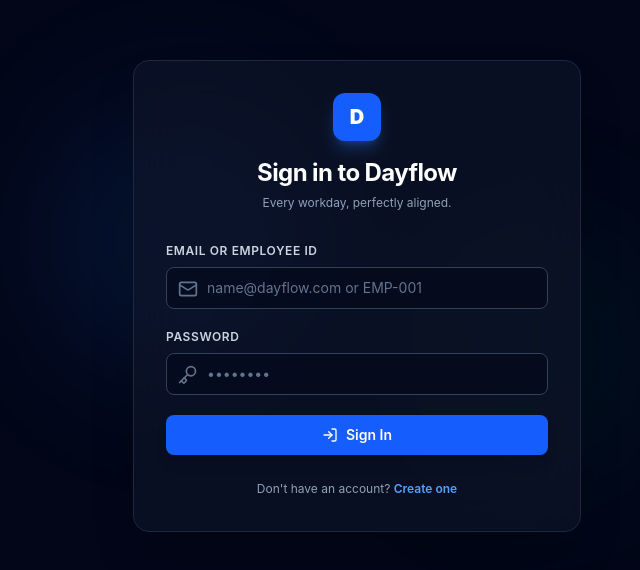
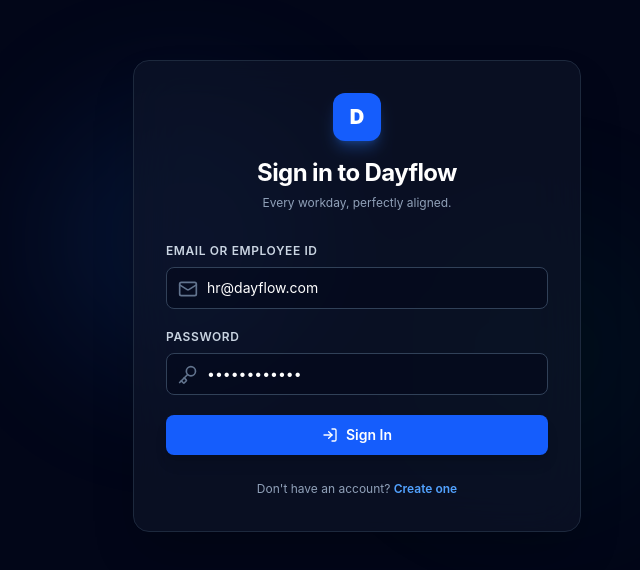
Before and after one commit to karthi06vsbian/odoonmit, a React (Vite) app in the folder client/: page /login in a window 1280 px wide. Shown: the part 104-674 px from the top of the page, without its empty margins (283-923 px from the left). Built offline with nearby package versions, Linux system fonts and the light colour scheme; no server answers.

Commit message:
chore: pre-populate default credentials in login fields for direct access

```diff
--- a/client/src/pages/Login.jsx
+++ b/client/src/pages/Login.jsx
@@ -6,8 +6,8 @@ import { toast } from 'react-toastify';
 import { LogIn, Key, Mail, ShieldAlert } from 'lucide-react';
 
 export const Login = () => {
-  const [email, setEmail] = useState('');
-  const [password, setPassword] = useState('');
+  const [email, setEmail] = useState('hr@dayflow.com');
+  const [password, setPassword] = useState('Password@123');
   const [loading, setLoading] = useState(false);
   const [otp, setOtp] = useState('');
   const [showOtpVerification, setShowOtpVerification] = useState(false);
```
